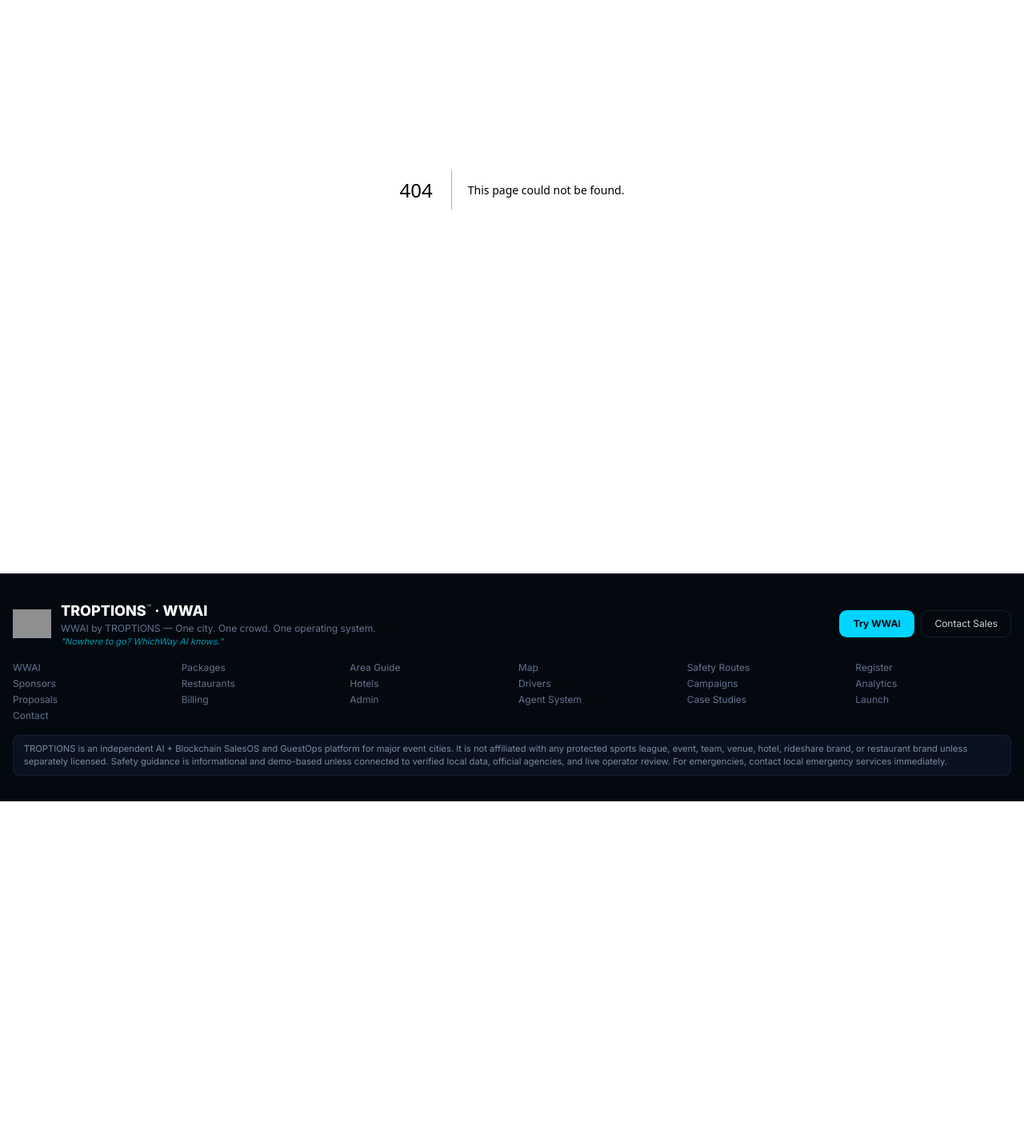
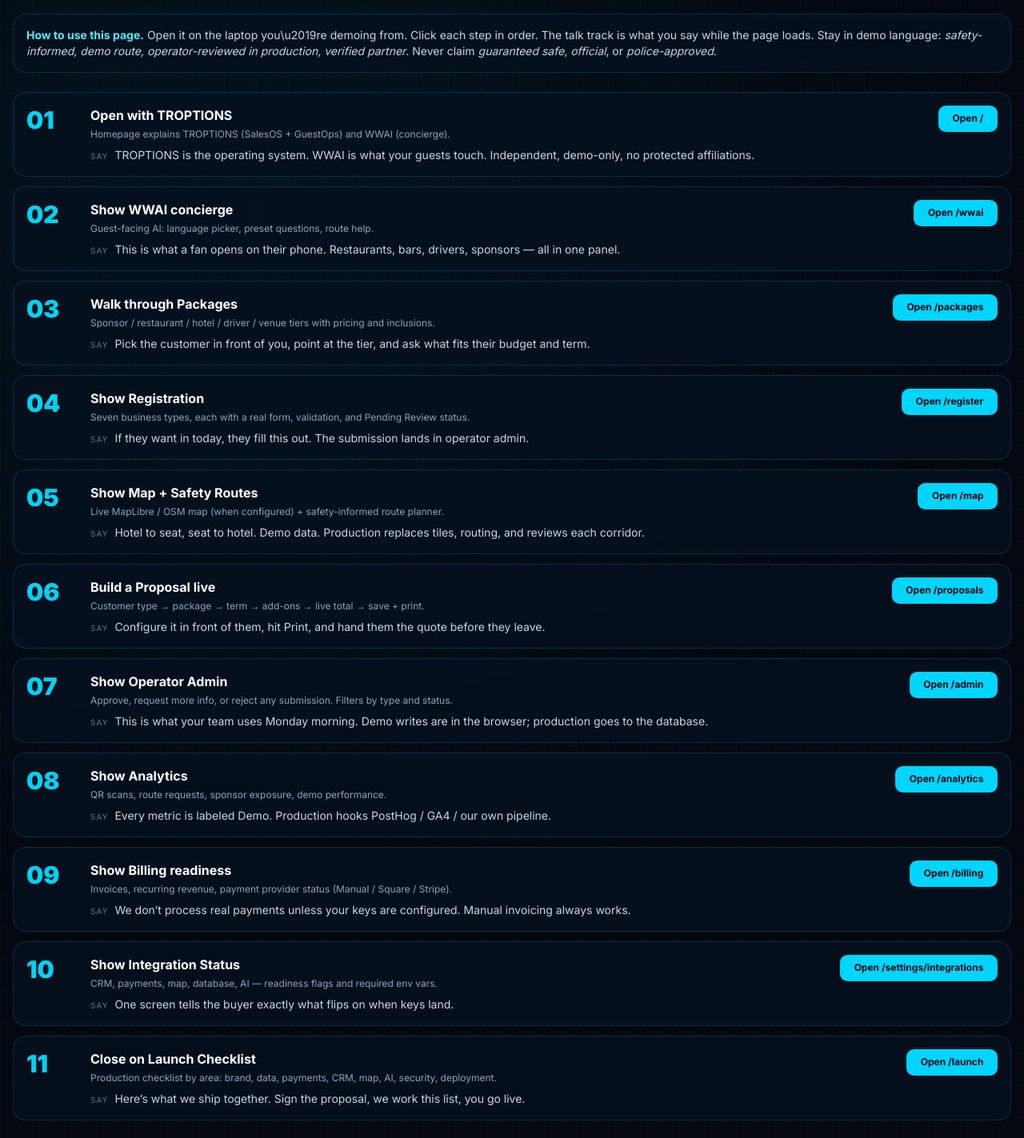
Before and after one commit to FTHTrading/wwai, a Next.js app: page /client-demo in a window 1280 px wide. Before the commit this address had no page. Shown: the part 280-1703 px from the top of the page at 80% size. Before the commit the page ends 1282 px from the top, so only its background shows below. Built offline with nearby package versions, Linux system fonts and the light colour scheme; grey boxes are pictures that could not be loaded.

Commit message:
feat: client-share readiness pass — audit doc, /client-demo walkthrough, /settings/integrations, 5 production docs, Print Preview on proposals

```diff
--- /dev/null
+++ b/src/app/client-demo/page.tsx
@@ -0,0 +1,122 @@
+import AppShell from "@/components/layout/AppShell";
+import Link from "next/link";
+
+const STEPS: { num: string; title: string; href: string; what: string; talk: string }[] = [
+  {
+    num: "01",
+    title: "Open with TROPTIONS",
+    href: "/",
+    what: "Homepage explains TROPTIONS (SalesOS + GuestOps) and WWAI (concierge).",
+    talk: "TROPTIONS is the operating system. WWAI is what your guests touch. Independent, demo-only, no protected affiliations.",
+  },
+  {
+    num: "02",
+    title: "Show WWAI concierge",
+    href: "/wwai",
+    what: "Guest-facing AI: language picker, preset questions, route help.",
+    talk: "This is what a fan opens on their phone. Restaurants, bars, drivers, sponsors — all in one panel.",
+  },
+  {
+    num: "03",
+    title: "Walk through Packages",
+    href: "/packages",
+    what: "Sponsor / restaurant / hotel / driver / venue tiers with pricing and inclusions.",
+    talk: "Pick the customer in front of you, point at the tier, and ask what fits their budget and term.",
+  },
+  {
+    num: "04",
+    title: "Show Registration",
+    href: "/register",
+    what: "Seven business types, each with a real form, validation, and Pending Review status.",
+    talk: "If they want in today, they fill this out. The submission lands in operator admin.",
+  },
+  {
+    num: "05",
+    title: "Show Map + Safety Routes",
+    href: "/map",
+    what: "Live MapLibre / OSM map (when configured) + safety-informed route planner.",
+    talk: "Hotel to seat, seat to hotel. Demo data. Production replaces tiles, routing, and reviews each corridor.",
+  },
+  {
+    num: "06",
+    title: "Build a Proposal live",
+    href: "/proposals",
+    what: "Customer type → package → term → add-ons → live total → save + print.",
+    talk: "Configure it in front of them, hit Print, and hand them the quote before they leave.",
+  },
+  {
+    num: "07",
+    title: "Show Operator Admin",
+    href: "/admin",
+    what: "Approve, request more info, or reject any submission. Filters by type and status.",
+    talk: "This is what your team uses Monday morning. Demo writes are in the browser; production goes to the database.",
+  },
+  {
+    num: "08",
+    title: "Show Analytics",
+    href: "/analytics",
+    what: "QR scans, route requests, sponsor exposure, demo performance.",
+    talk: "Every metric is labeled Demo. Production hooks PostHog / GA4 / our own pipeline.",
+  },
+  {
+    num: "09",
+    title: "Show Billing readiness",
+    href: "/billing",
+    what: "Invoices, recurring revenue, payment provider status (Manual / Square / Stripe).",
+    talk: "We don\u2019t process real payments unless your keys are configured. Manual invoicing always works.",
+  },
+  {
+    num: "10",
+    title: "Show Integration Status",
+    href: "/settings/integrations",
+    what: "CRM, payments, map, database, AI — readiness flags and required env vars.",
+    talk: "One screen tells the buyer exactly what flips on when keys land.",
+  },
+  {
+    num: "11",
+    title: "Close on Launch Checklist",
+    href: "/launch",
+    what: "Production checklist by area: brand, data, payments, CRM, map, AI, security, deployment.",
+    talk: "Here\u2019s what we ship together. Sign the proposal, we work this list, you go live.",
+  },
+];
+
+export default function ClientDemoPage() {
+  return (
+    <AppShell
+      title="Client Demo Walkthrough"
+      subtitle="A guided 10-minute path for a sales rep walking a payer or sponsor through TROPTIONS + WWAI. Every step links to the live page."
+      badges={["Sales", "Demo", "Internal"]}
+    >
+      <div className="wwai-panel p-4 mb-6 text-sm text-slate-300">
+        <span className="text-cyan-300 font-bold">How to use this page.</span>{" "}
+        Open it on the laptop you\u2019re demoing from. Click each step in order. The talk track is what you say while the page loads.
+        Stay in demo language: <em>safety-informed, demo route, operator-reviewed in production, verified partner</em>.
+        Never claim <em>guaranteed safe</em>, <em>official</em>, or <em>police-approved</em>.
+      </div>
+
+      <ol className="space-y-3">
+        {STEPS.map((s) => (
+          <li key={s.num} className="wwai-panel p-4 grid md:grid-cols-[64px_1fr_auto] gap-4 items-start">
+            <div className="text-3xl font-black text-cyan-400">{s.num}</div>
+            <div>
+              <div className="text-base font-bold text-white">{s.title}</div>
+              <div className="text-xs text-slate-400 mt-1">{s.what}</div>
+              <div className="text-sm text-slate-300 mt-2">
+                <span className="text-slate-500 uppercase tracking-widest text-[10px] mr-2">Say</span>
+                {s.talk}
+              </div>
+            </div>
+            <div className="flex flex-col gap-2">
+              <Link href={s.href} className="wwai-btn-primary text-xs whitespace-nowrap">Open {s.href}</Link>
+            </div>
+          </li>
+        ))}
+      </ol>
+
+      <div className="wwai-panel p-4 mt-6 text-xs text-slate-400">
+        Emergency disclaimer to reference if asked: &ldquo;Safety guidance is informational and demo-based. For emergencies, contact local emergency services immediately.&rdquo;
+      </div>
+    </AppShell>
+  );
+}
--- /dev/null
+++ b/src/app/settings/integrations/page.tsx
@@ -0,0 +1,92 @@
+import AppShell from "@/components/layout/AppShell";
+import { getSystemReadiness, type ProviderReadiness } from "@/lib/env";
+
+export const dynamic = "force-dynamic";
+
+function statusColor(s: ProviderReadiness["status"]) {
+  return s === "configured" ? "wwai-chip-green"
+       : s === "partial"    ? "wwai-chip-cyan"
+       : "wwai-chip-red";
+}
+
+function ProviderRow({ p }: { p: ProviderReadiness }) {
+  return (
+    <div className="wwai-panel p-4">
+      <div className="flex items-center justify-between">
+        <div className="text-base font-bold text-white">{p.name}</div>
+        <span className={`wwai-chip ${statusColor(p.status)}`}>{p.status}</span>
+      </div>
+      <div className="text-xs text-slate-400 mt-2">{p.docNote}</div>
+      <div className="mt-3">
+        <div className="text-[10px] uppercase tracking-widest text-slate-500">Required env</div>
+        <ul className="mt-1 text-xs font-mono text-slate-300 space-y-0.5">
+          {p.envKeys.map((k) => (
+            <li key={k}>
+              <span className={p.missing.includes(k) ? "text-rose-400" : "text-emerald-400"}>
+                {p.missing.includes(k) ? "missing" : "set    "}
+              </span>{"  "}
+              {k}
+            </li>
+          ))}
+        </ul>
+      </div>
+    </div>
+  );
+}
+
+export default function IntegrationsPage() {
+  const r = getSystemReadiness();
+
+  return (
+    <AppShell
+      title="Integration Status"
+      subtitle="Single source of truth for what is connected and what still needs credentials. Values are never displayed — only readiness flags and required env keys."
+      badges={[r.environment, "Demo-safe"]}
+    >
+      <div className="wwai-panel p-4 mb-6 text-sm text-slate-300">
+        <span className="text-cyan-300 font-bold">How readiness works.</span>{" "}
+        Each row checks <code className="text-cyan-300">process.env</code> for the listed keys. No secret values leave the server. Set keys in
+        <code className="text-cyan-300"> .env.local</code> for development or in your hosting provider for production. Restart the dev server after changes.
+      </div>
+
+      <h2 className="text-xs uppercase tracking-widest text-slate-500 mb-2">Database & Auth</h2>
+      <div className="grid md:grid-cols-2 gap-3 mb-6">
+        <div className="wwai-panel p-4">
+          <div className="text-base font-bold text-white">Database</div>
+          <div className="text-xs text-slate-400 mt-1">Mode: {r.database.mode}</div>
+          <div className="text-xs font-mono text-slate-300 mt-2">{r.database.url}</div>
+        </div>
+        <div className="wwai-panel p-4">
+          <div className="text-base font-bold text-white">Auth secrets</div>
+          <ul className="text-xs font-mono text-slate-300 mt-2 space-y-0.5">
+            <li><span className={r.auth.secretOk ? "text-emerald-400" : "text-rose-400"}>{r.auth.secretOk ? "set    " : "missing"}</span>{"  "}NEXTAUTH_SECRET</li>
+            <li><span className={r.auth.urlOk    ? "text-emerald-400" : "text-rose-400"}>{r.auth.urlOk    ? "set    " : "missing"}</span>{"  "}NEXTAUTH_URL</li>
+          </ul>
+        </div>
+      </div>
+
+      <h2 className="text-xs uppercase tracking-widest text-slate-500 mb-2">Payments</h2>
+      <div className="grid md:grid-cols-2 gap-3 mb-6">
+        <ProviderRow p={r.payments.square} />
+        <ProviderRow p={r.payments.stripe} />
+      </div>
+
+      <h2 className="text-xs uppercase tracking-widest text-slate-500 mb-2">CRM</h2>
+      <div className="grid md:grid-cols-3 gap-3 mb-6">
+        <ProviderRow p={r.crm.zoho} />
+        <ProviderRow p={r.crm.hubspot} />
+        <ProviderRow p={r.crm.airtable} />
+      </div>
+
+      <h2 className="text-xs uppercase tracking-widest text-slate-500 mb-2">Map & Communications</h2>
+      <div className="grid md:grid-cols-2 gap-3 mb-6">
+        <ProviderRow p={r.map} />
+        <ProviderRow p={r.email} />
+      </div>
+
+      <div className="wwai-panel p-4 text-xs text-slate-400">
+        Demo mode never processes real payments and never writes to external CRM systems. Provider clients are only invoked when their required env keys are present.
+      </div>
+    </AppShell>
+  );
+}
--- a/src/components/proposals/ProposalBuilder.tsx
+++ b/src/components/proposals/ProposalBuilder.tsx
@@ -196,9 +196,11 @@
             </ul>
           </div>
         )}
-        <div className="flex gap-2 pt-3">
+        <div className="flex gap-2 pt-3 flex-wrap">
           <button onClick={handleSave} className="wwai-btn-primary text-sm">Save Demo Proposal</button>
+          <button onClick={() => typeof window !== "undefined" && window.print()} className="wwai-btn-ghost text-sm">Print Preview</button>
           <a href="/contact" className="wwai-btn-ghost text-sm">Contact Sales</a>
+          <a href="/billing" className="wwai-btn-ghost text-sm">View Billing</a>
           <button className="wwai-btn-disabled text-sm" disabled title="PDF export future-ready">PDF Export</button>
         </div>
         {savedId && (
```
Also changed, not shown: 6 other files (tests, documents, lock files or other folders).
